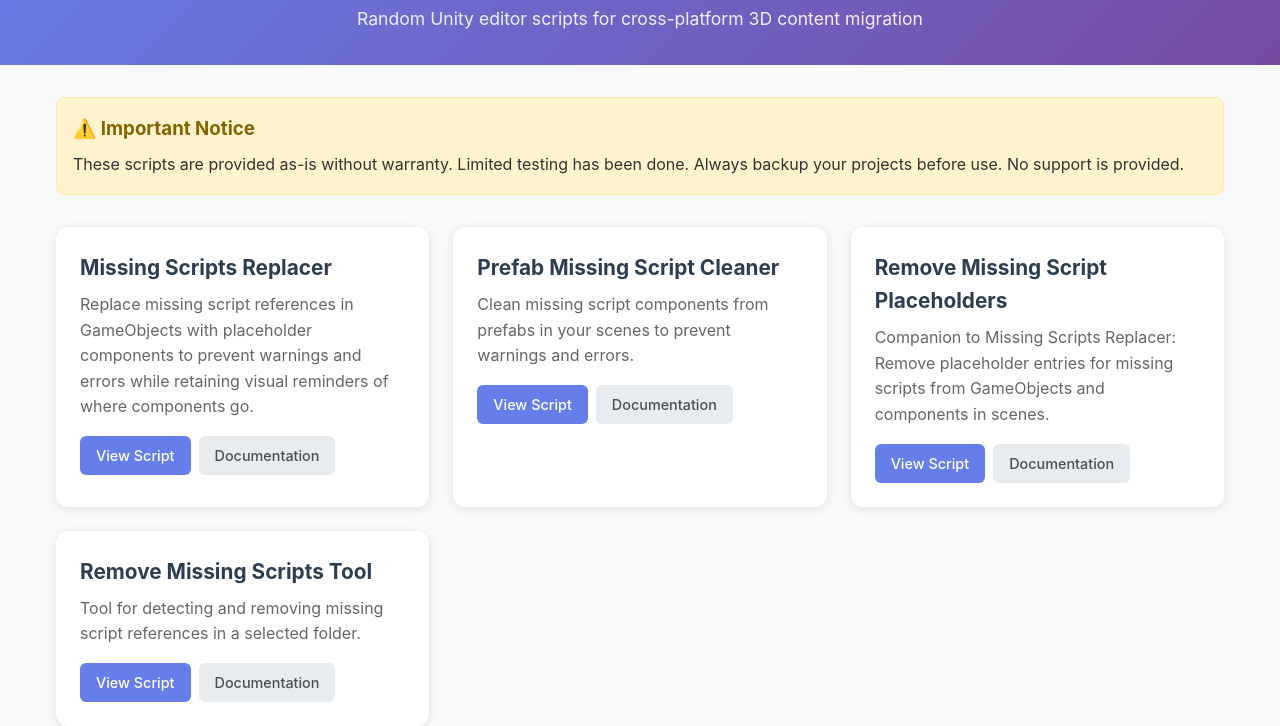
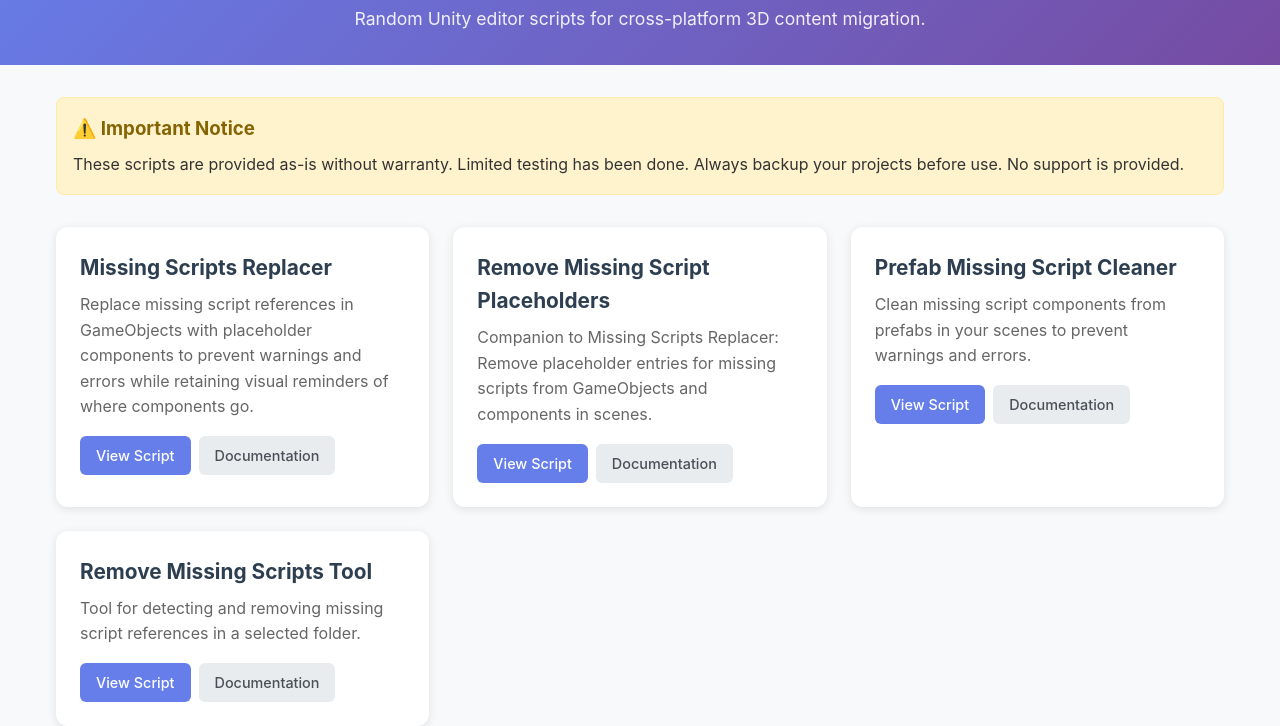
Before and after one commit to LaurieAnnis/3D-artist-Unity-tools, a plain HTML site: page index.html in a window 1280 px wide. Shown: the part 99-825 px from the top of the page. Drawn offline with Linux system fonts and the light colour scheme.

Commit message:
Update index.html
tried to rearrange cards

```diff
--- a/index.html
+++ b/index.html
@@ -150,7 +150,7 @@
     <header>
         <div class="container">
             <h1>3D Artist Unity Tools</h1>
-            <p>Random Unity editor scripts for cross-platform 3D content migration</p>
+            <p>Random Unity editor scripts for cross-platform 3D content migration.</p>
         </div>
     </header>
 
@@ -172,20 +172,20 @@
             </div>
 
             <div class="script-card">
+                <h3>Remove Missing Script Placeholders</h3>
+                <p>Companion to Missing Scripts Replacer: Remove placeholder entries for missing scripts from GameObjects and components in scenes.</p>
+                <div class="script-actions">
+                    <a href="https://github.com/LaurieAnnis/3D-artist-Unity-tools/blob/main/scripts/RemoveMissingScriptPlaceholders.cs" class="btn btn-primary">View Script</a>
+                    <a href="https://github.com/LaurieAnnis/3D-artist-Unity-tools/blob/main/docs/RemoveMissingScriptPlaceholders.md" class="btn btn-secondary">Documentation</a>
+                </div>
+            </div>
+
+            <div class="script-card">
                 <h3>Prefab Missing Script Cleaner</h3>
                 <p>Clean missing script components from prefabs in your scenes to prevent warnings and errors.</p>
                 <div class="script-actions">
                     <a href="https://github.com/LaurieAnnis/3D-artist-Unity-tools/blob/main/scripts/PrefabMissingScriptCleaner.cs" class="btn btn-primary">View Script</a>
                     <a href="https://github.com/LaurieAnnis/3D-artist-Unity-tools/blob/main/docs/PrefabMissingScriptCleanerDocumentation.md" class="btn btn-secondary">Documentation</a>
-                </div>
-            </div>
-
-            <div class="script-card">
-                <h3>Remove Missing Script Placeholders</h3>
-                <p>Companion to Missing Scripts Replacer: Remove placeholder entries for missing scripts from GameObjects and components in scenes.</p>
-                <div class="script-actions">
-                    <a href="https://github.com/LaurieAnnis/3D-artist-Unity-tools/blob/main/scripts/RemoveMissingScriptPlaceholders.cs" class="btn btn-primary">View Script</a>
-                    <a href="https://github.com/LaurieAnnis/3D-artist-Unity-tools/blob/main/docs/RemoveMissingScriptPlaceholders.md" class="btn btn-secondary">Documentation</a>
                 </div>
             </div>
 
```
